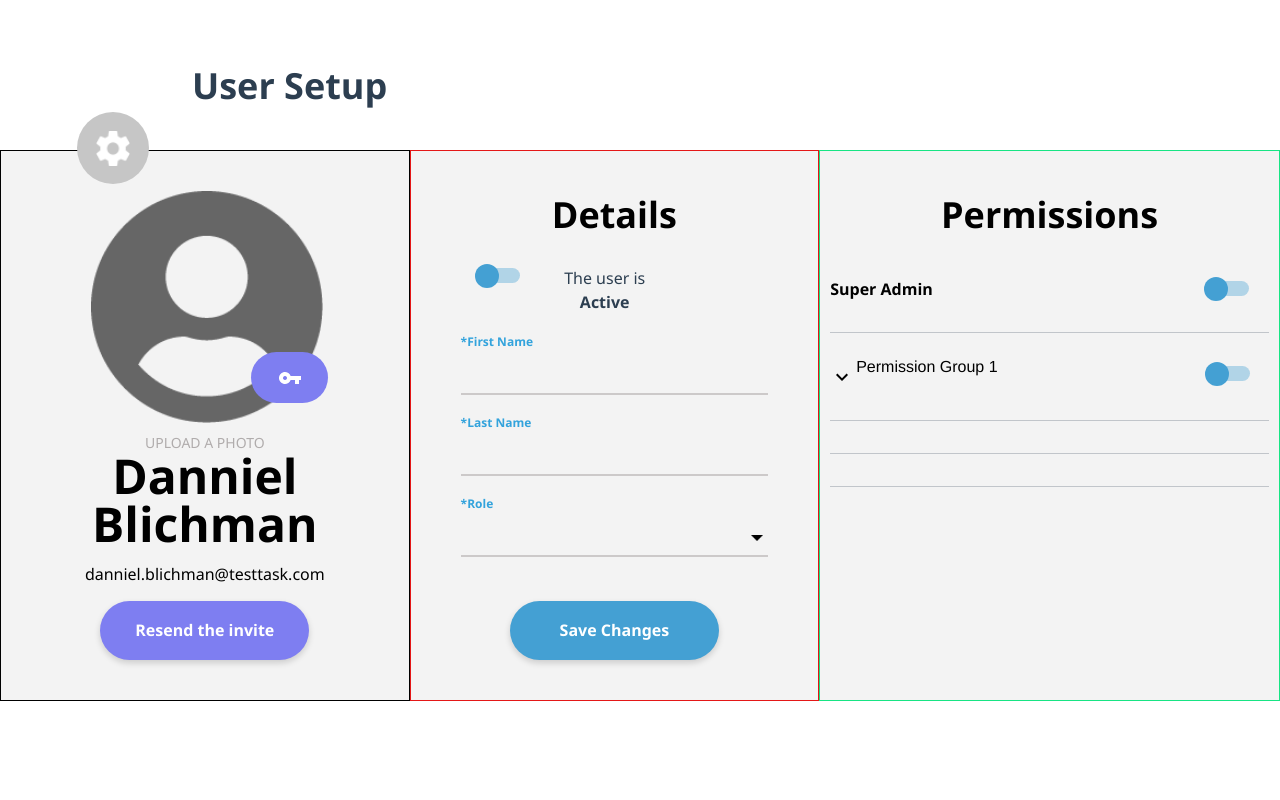
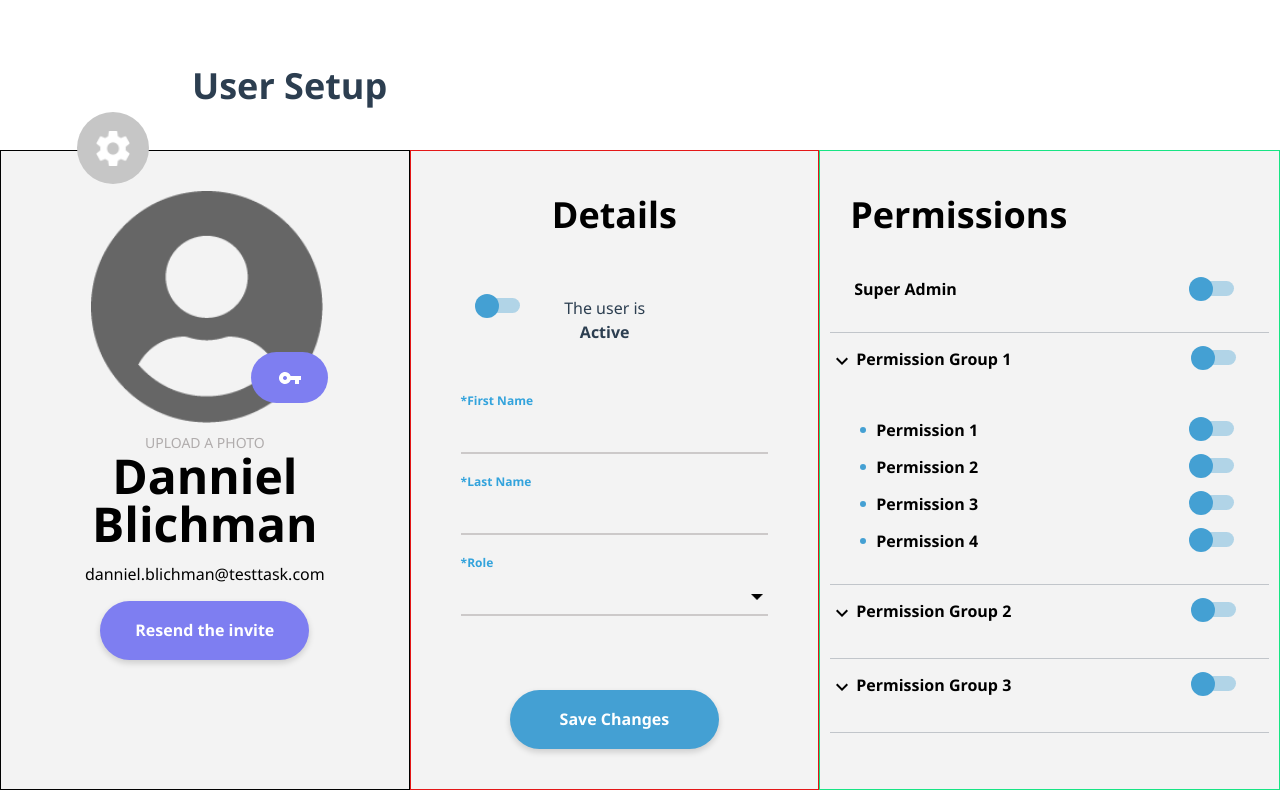
Before and after one commit to NatiaChubinidze/Vue.js_Project, a Vue app in the folder vue_project_user_management/: page /settings in a window 1280 px wide. Both pictures are taken after a click on the button "Permission Group 1". Built offline with nearby package versions, Linux system fonts and the light colour scheme.

Commit message:
design: permissions

```diff
--- a/vue_project_user_management/src/components/UserSettingsView/UserPermission.vue
+++ b/vue_project_user_management/src/components/UserSettingsView/UserPermission.vue
@@ -8,34 +8,176 @@
       </div>
     </div>
     <hr />
+
     <div class="permission_group">
-      <img class="img" src="../../assets/icons/permission_arrow.png" />
-      <div class="line">
-        <div class="dropdown" id="role">
-          <button class="dropbtn">Permission Group 1</button>
+      <div class="title-line">
+        <img class="img" src="../../assets/icons/permission_arrow.png" />
+        <div class="permission-title">
+          <button class="dropbtn" v-on:click="togglePermissionOne">
+            Permission Group 1
+          </button>
+        </div>
+        <div class="toggleBtn">
+          <ToggleButton />
+        </div>
+      </div>
+      <div class="dropdown-content" v-if="permission_1">
+        <div class="flex-box">
+          <div class="flex-wrapper">
+            <div class="circle"></div>
+            <p>Permission 1</p>
+          </div>
+          <div class="toggleBtn">
+            <ToggleButton />
+          </div>
+        </div>
 
-          <div class="dropdown-content">
-            <div class="flex-box">
-              <div class="circle"></div>
-              <p>Permission 1</p>
-              <div class="toggleBtn">
-                <ToggleButton />
-              </div>
-            </div>
-            <div class="flex-box"><p>Permission 2</p></div>
-            <div class="flex-box"><p>Permission 3</p></div>
-            <div class="flex-box"><p>Permission 4</p></div>
+        <div class="flex-box">
+          <div class="flex-wrapper">
+            <div class="circle"></div>
+            <p>Permission 2</p>
+          </div>
+          <div class="toggleBtn">
+            <ToggleButton />
+          </div>
+        </div>
+
+        <div class="flex-box">
+          <div class="flex-wrapper">
+            <div class="circle"></div>
+            <p>Permission 3</p>
+          </div>
+          <div class="toggleBtn">
+            <ToggleButton />
+          </div>
+        </div>
+
+        <div class="flex-box">
+          <div class="flex-wrapper">
+            <div class="circle"></div>
+            <p>Permission 4</p>
+          </div>
+          <div class="toggleBtn">
+            <ToggleButton />
           </div>
         </div>
       </div>
-      <div class="toggleBtn">
-        <ToggleButton />
+    </div>
+
+    <hr />
+    <div class="permission_group">
+      <div class="title-line">
+        <img class="img" src="../../assets/icons/permission_arrow.png" />
+        <div class="permission-title">
+          <button class="dropbtn" v-on:click="togglePermissionTwo">
+            Permission Group 2
+          </button>
+          <!-- <div class="dropdown" id="role" v-if="permissions_1"> -->
+          <!-- </div> -->
+        </div>
+        <div class="toggleBtn">
+          <ToggleButton />
+        </div>
+      </div>
+      <div class="dropdown-content" v-if="permission_2">
+        <div class="flex-box">
+          <div class="flex-wrapper">
+            <div class="circle"></div>
+            <p>Permission 1</p>
+          </div>
+          <div class="toggleBtn">
+            <ToggleButton />
+          </div>
+        </div>
+
+        <div class="flex-box">
+          <div class="flex-wrapper">
+            <div class="circle"></div>
+            <p>Permission 2</p>
+          </div>
+          <div class="toggleBtn">
+            <ToggleButton />
+          </div>
+        </div>
+
+        <div class="flex-box">
+          <div class="flex-wrapper">
+            <div class="circle"></div>
+            <p>Permission 3</p>
+          </div>
+          <div class="toggleBtn">
+            <ToggleButton />
+          </div>
+        </div>
+
+        <div class="flex-box">
+          <div class="flex-wrapper">
+            <div class="circle"></div>
+            <p>Permission 4</p>
+          </div>
+          <div class="toggleBtn">
+            <ToggleButton />
+          </div>
+        </div>
       </div>
     </div>
     <hr />
-    <div class="permission_group"></div>
-    <hr />
-    <div class="permission_group"></div>
+    <div class="permission_group">
+      <div class="title-line">
+        <img class="img" src="../../assets/icons/permission_arrow.png" />
+        <div class="permission-title">
+          <button class="dropbtn" v-on:click="togglePermissionThree">
+            Permission Group 3
+          </button>
+          <!-- <div class="dropdown" id="role" v-if="permissions_1"> -->
+          <!-- </div> -->
+        </div>
+        <div class="toggleBtn">
+          <ToggleButton />
+        </div>
+      </div>
+      <div class="dropdown-content" v-if="permission_3">
+        <div class="flex-box">
+          <div class="flex-wrapper">
+            <div class="circle"></div>
+            <p>Permission 1</p>
+          </div>
+          <div class="toggleBtn">
+            <ToggleButton />
+          </div>
+        </div>
+
+        <div class="flex-box">
+          <div class="flex-wrapper">
+            <div class="circle"></div>
+            <p>Permission 2</p>
+          </div>
+          <div class="toggleBtn">
+            <ToggleButton />
+          </div>
+        </div>
+
+        <div class="flex-box">
+          <div class="flex-wrapper">
+            <div class="circle"></div>
+            <p>Permission 3</p>
+          </div>
+          <div class="toggleBtn">
+            <ToggleButton />
+          </div>
+        </div>
+
+        <div class="flex-box">
+          <div class="flex-wrapper">
+            <div class="circle"></div>
+            <p>Permission 4</p>
+          </div>
+          <div class="toggleBtn">
+            <ToggleButton />
+          </div>
+        </div>
+      </div>
+    </div>
     <hr />
   </div>
 </template>
@@ -51,6 +193,26 @@ export default {
   components: {
     ToggleButton,
   },
+  data() {
+    return {
+      permission_1: false,
+      permission_2: false,
+      permission_3: false,
+    };
+  },
+  methods: {
+    togglePermissionOne() {
+      console.log("click", this.permission_1);
+      this.permission_1 = !this.permission_1;
+      console.log("after", this.permission_1);
+    },
+    togglePermissionTwo() {
+      this.permission_2 = !this.permission_2;
+    },
+    togglePermissionThree() {
+      this.permission_3 = !this.permission_3;
+    },
+  },
 };
 </script>
 
@@ -64,13 +226,14 @@ export default {
   flex-wrap: wrap;
   padding: 40px 10px;
   border: 1px solid rgb(23, 228, 132);
-  align-items: center;
+  align-items: flex-start;
 }
 h3 {
   font: normal normal 600 36px/48px Segoe UI;
   letter-spacing: 0px;
   color: #000000;
   margin-bottom: 40px;
+  margin-left: 20px;
 }
 p {
   width: fit-content;
@@ -80,6 +243,8 @@ p {
   width: 100%;
   display: flex;
   justify-content: space-between;
+  padding-left: 24px;
+  padding-right: 15px;
 }
 .toggleBtn {
   width: 80px;
@@ -95,14 +260,22 @@ hr {
 }
 .permission_group {
   display: flex;
-  justify-content: space-between;
+  flex-direction: column;
+  align-items: space-between;
   width: 100%;
-  align-items: center;
+  font: normal normal 600 16px/21px Segoe UI;
+  letter-spacing: 0px;
+  color: #000000;
 }
-.line {
+.permission-title {
   width: 80%;
   height: fit-content;
   margin-bottom: 20px;
+}
+.permission-disabled {
+  font: normal normal 300 16px/21px Segoe UI;
+  letter-spacing: 0px;
+  color: #000000;
 }
 .dropbtn {
   background-color: #f3f3f3;
@@ -113,51 +286,47 @@ hr {
   width: 100% !important;
   height: 100%;
   text-align: left;
+  font: normal normal bold 16px/21px Segoe UI;
+  letter-spacing: 0px;
+  color: #000000;
 }
 
-.dropdown {
-  position: relative;
-  display: inline-block;
-  width: 100%;
-  height: 35px;
-  background-color: #f3f3f3;
-}
 .dropdown-content {
-  display: none;
   position: relative;
   background-color: #f3f3f3;
   min-width: 160px;
   z-index: 1;
   width: 100%;
-  top: 35px;
   padding-right: 15px;
   padding-top: 30px;
-  background-color: darkorchid;
-}
-.dropdown-content li {
-  padding: 8px 18px;
-  text-decoration: none;
-  display: block;
-  text-align: left;
-  color: #707070;
-  font-family: "Segoe UI";
-  font-weight: 300;
-  /* background-color: #f3f3f3; */
 }
 
-.dropdown-content li:hover {
-  background-color: #d36e6e;
-}
-
-.dropdown:hover .dropdown-content {
-  display: block;
-}
 .img {
   width: 24px;
   height: 24px;
 }
-.flex-box{
-  display:flex;
+.flex-box {
+  display: flex;
   justify-content: space-between;
+  padding-left: 30px;
+}
+.title-line {
+  display: flex;
+  justify-content: space-between;
+  width: 100%;
+  padding-right: 15px;
+}
+
+.circle {
+  width: 6px;
+  height: 6px;
+  background-color: #44a0d3;
+  border-radius: 50%;
+  margin-top: 7px;
+  margin-right: 10px;
+}
+.flex-wrapper {
+  display: flex;
+  justify-content: flex-start;
 }
 </style>
```
